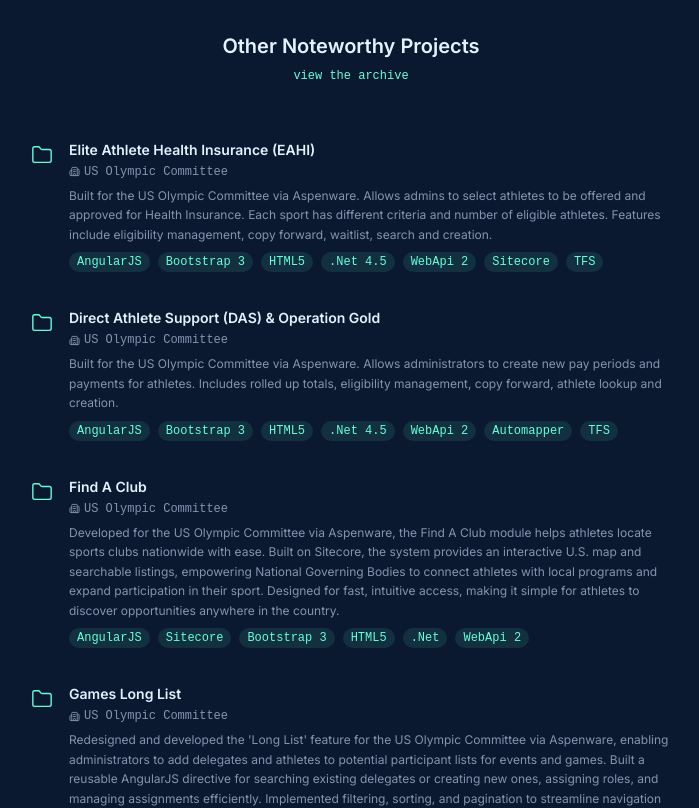
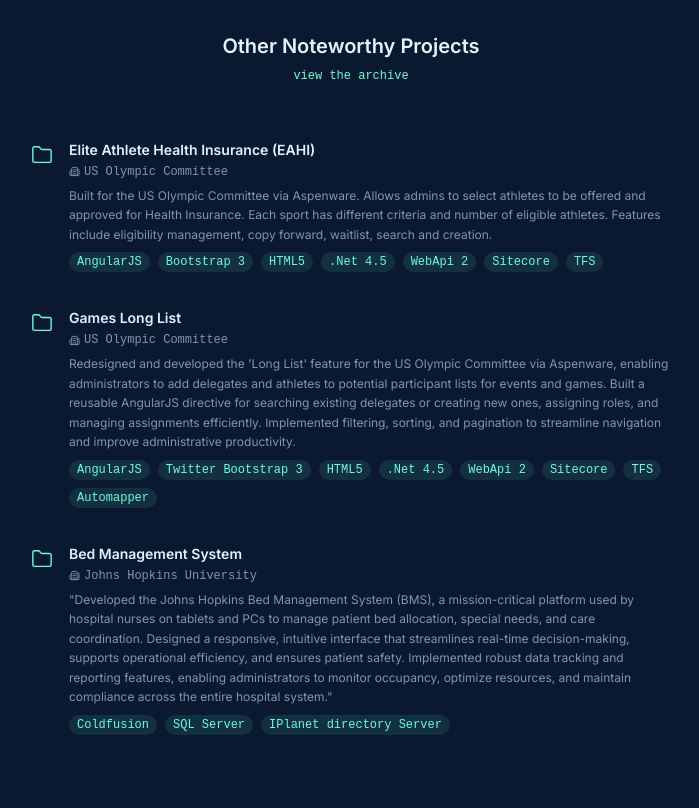
Before and after one commit to lendog75/resume, a Next.js app: page / in a window 1280 px wide. Shown: the part 3740-4548 px from the top of the page, without its empty margins (561-1260 px from the left). Built offline with nearby package versions, Linux system fonts and the light colour scheme.

Commit message:
Replace featured boolean with status field, add archive toggle

```diff
--- a/data/data.json
+++ b/data/data.json
@@ -59,7 +59,7 @@
       "year": "2026",
       "image": "/images/projects/project1.jpg",
       "tags": ["React", "Typescript","Material UI", "AI-assisted Development", "UX", "E-Commerce"],
-      "featured": true,
+      "status": "Featured Project",
       "links": {
         "github": null,
         "live": "https://solterra-workshop.web.app/"
@@ -73,7 +73,7 @@
       "description": "Rebuilt the BIQ Admin Tool as Aegis UI with React and Material UI, creating a modern, intuitive interface that mirrored the previous version while running on a new server architecture. Leveraged AI-assisted development to exponentially accelerate UI creation while maintaining coding standards and a consistent style. Simplified workflows and the ownership model to help new users onboard faster, while preserving core blockchain management features including chain configuration, consent management, and node visualization.",
       "image": "/images/projects/project1.jpg",
       "tags": ["React", "Material UI", "AI-assisted Development", "Blockchain", "UX", "Admin Tool"],
-      "featured": true,
+      "status": "Featured Project",
       "links": {
         "github": null,
         "live": null
@@ -87,7 +87,7 @@
       "description": "Directed development of Maryville University's LifeTrek platform, a next-generation student-centered data ecosystem for nursing programs. Built scalable knowledge graphs to unify administrative and student data, ensuring consistency, lineage tracking, and auditable data history. Designed personalized learner pathways that empower students to manage their skills, achievements, and learning journeys, leveraging generative AI for immersive, interactive experiences. Delivered automation for data governance, transformation, and cleansing, while enabling faculty expertise to scale, fostering dynamic student communities and self-service capabilities across the university.",
       "image": "/images/projects/project1.jpg",
       "tags": ["React", "Material UI", "TypeScript", "Figma", "AI", "Data Governance", "Knowledge Graphs"],
-      "featured": true,
+      "status": "Featured Project",
       "links": {
         "github": null,
         "live": null
@@ -101,7 +101,7 @@
       "description": "Architected and developed a React and Material UI admin platform for BurstIQ’s blockchain ecosystem, enabling administrators to precisely configure, monitor, and explore complex blockchain graphs. Designed a robust dictionary editor for defining chains with nested attribute trees, indexes, and metadata, alongside comprehensive tools for managing consent contracts, CC receipts, jobs, user groups, and platform settings. Implemented an interactive graph visualization module using a graph API and Tiny Query Language (TQL), providing real-time insights into blockchain relationships and accelerating data-driven decision-making.",
       "image": "/images/projects/project1.jpg",
       "tags": ["React", "Material UI", "TypeScript", "Figma"],
-      "featured": true,
+      "status": "Featured Project",
       "links": {
         "github": null,
         "live": null
@@ -115,7 +115,7 @@
       "description": "Led a team of 5 engineers and coordinated across 3 functional teams to deliver Transamerica’s Advisor Experience portal, the company’s flagship investment advisor platform. Developed the full-stack solution including a Node.js edge API, NestJS, Express, enterprise JWT authentication, Docker-based Jenkins CI/CD pipeline, and AWS deployment. Created an Amazon-style facet filtering across client accounts, enabling advisors to instantly search and navigate large datasets with precision, while ensuring a fast, reliable, and polished user experience.",
       "image": "/images/projects/project1.jpg",
       "tags": ["Angular", "Node.js", "NestJS", "Express", "AWS", "Docker", "NGRX", "CI/CD", "JWT"],
-      "featured": true,
+      "status": "Featured Project",
       "links": {
         "github": null,
         "live": null
@@ -129,7 +129,7 @@
       "description": "Built for the US Olympic Committee via Aspenware. Allows admins to select athletes to be offered and approved for Health Insurance. Each sport has different criteria and number of eligible athletes. Features include eligibility management, copy forward, waitlist, search and creation.",
       "image": "/images/projects/project1.jpg",
       "tags": ["AngularJS", "Bootstrap 3", "HTML5", ".Net 4.5", "WebApi 2", "Sitecore", "TFS"],
-      "featured": false,
+      "status": "Active",
       "links": {
         "github": null,
         "live": null
@@ -143,7 +143,7 @@
       "description": "Developed for the US Olympic Committee through Aspenware, architecting a dynamic Games Registration and athlete profile system. Enabled administrators to tailor registration questions by event, providing precise control over athlete data collection. Built in Angular with modular groups and service-driven configuration, featuring a standalone user profile independent of any event for maximum flexibility and reusability",
       "image": "/images/projects/project1.jpg",
       "tags": ["AngularJS", "Bootstrap 3", "HTML5", ".Net 4.5", "WebApi 2", "Sitecore", "TFS"],
-      "featured": true,
+      "status": "Featured Project",
       "links": {
         "github": null,
         "live": null
@@ -157,7 +157,7 @@
       "description": "Built for the US Olympic Committee via Aspenware. Allows administrators to create new pay periods and payments for athletes. Includes rolled up totals, eligibility management, copy forward, athlete lookup and creation.",
       "image": "/images/projects/project1.jpg",
       "tags": ["AngularJS", "Bootstrap 3", "HTML5", ".Net 4.5", "WebApi 2", "Automapper", "TFS"],
-      "featured": false,
+      "status": "Archived",
       "links": {
         "github": null,
         "live": null
@@ -171,7 +171,7 @@
       "description": "Developed for the US Olympic Committee via Aspenware, the Find A Club module helps athletes locate sports clubs nationwide with ease. Built on Sitecore, the system provides an interactive U.S. map and searchable listings, empowering National Governing Bodies to connect athletes with local programs and expand participation in their sport. Designed for fast, intuitive access, making it simple for athletes to discover opportunities anywhere in the country.",
       "image": "/images/projects/project1.jpg",
       "tags": ["AngularJS", "Sitecore", "Bootstrap 3", "HTML5", ".Net", "WebApi 2"],
-      "featured": false,
+      "status": "Archived",
       "links": {
         "github": null,
         "live": null
@@ -184,7 +184,7 @@
       "description": "Redesigned and developed the 'Long List' feature for the US Olympic Committee via Aspenware, enabling administrators to add delegates and athletes to potential participant lists for events and games. Built a reusable AngularJS directive for searching existing delegates or creating new ones, assigning roles, and managing assignments efficiently. Implemented filtering, sorting, and pagination to streamline navigation and improve administrative productivity.",
       "image": "/images/projects/project1.jpg",
       "tags": ["AngularJS", "Twitter Bootstrap 3", "HTML5", ".Net 4.5", "WebApi 2", "Sitecore", "TFS", "Automapper"],
-      "featured": false,
+      "status": "Active",
       "links": {
         "github": null,
         "live": null
@@ -198,7 +198,7 @@
       "description": "\"Developed the Johns Hopkins Bed Management System (BMS), a mission-critical platform used by hospital nurses on tablets and PCs to manage patient bed allocation, special needs, and care coordination. Designed a responsive, intuitive interface that streamlines real-time decision-making, supports operational efficiency, and ensures patient safety. Implemented robust data tracking and reporting features, enabling administrators to monitor occupancy, optimize resources, and maintain compliance across the entire hospital system.\"",
       "image": "/images/projects/project1.jpg",
       "tags": ["Coldfusion", "SQL Server", "IPlanet directory Server"],
-      "featured": false,
+      "status": "Active",
       "links": {
         "github": null,
         "live": null
--- a/src/components/sections/Projects.tsx
+++ b/src/components/sections/Projects.tsx
@@ -1,13 +1,36 @@
 "use client";
 
+import { useState, useEffect, useRef } from "react";
 import { SectionHeading } from "@/components/ui/SectionHeading";
 import { ProjectCard } from "@/components/ui/ProjectCard";
 import { useData } from "@/components/providers/DataProvider";
 
 export function Projects() {
   const { projects } = useData();
-  const featured = projects.filter((p) => p.featured);
-  const other = projects.filter((p) => !p.featured);
+  const [showArchived, setShowArchived] = useState(false);
+  const otherRef = useRef<HTMLDivElement>(null);
+
+  useEffect(() => {
+    if (!showArchived || !otherRef.current) return;
+    const observer = new IntersectionObserver(
+      (entries) => {
+        entries.forEach((entry) => {
+          if (entry.isIntersecting) {
+            entry.target.classList.add("in-view");
+            observer.unobserve(entry.target);
+          }
+        });
+      },
+      { threshold: 0.15 }
+    );
+    otherRef.current.querySelectorAll(".animate-on-view:not(.in-view)").forEach((el) => observer.observe(el));
+    return () => observer.disconnect();
+  }, [showArchived]);
+
+  const featured = projects.filter((p) => p.status === "Featured Project");
+  const active = projects.filter((p) => p.status === "Active");
+  const archived = projects.filter((p) => p.status === "Archived");
+  const other = showArchived ? [...active, ...archived] : active;
 
   return (
     <section id="projects" className="py-12">
@@ -21,15 +44,20 @@
       </div>
 
       {/* Other projects grid */}
-      {other.length > 0 && (
+      {(active.length > 0 || archived.length > 0) && (
         <>
           <h3 className="text-center text-[var(--color-text-heading)] font-semibold text-xl mb-2">
             Other Noteworthy Projects
           </h3>
-          <p className="text-center font-mono text-xs text-[var(--color-accent)] mb-10">
-            view the archive
-          </p>
-          <div className="flex flex-col gap-1">
+          <div className="text-center font-mono text-xs text-[var(--color-accent)] mb-10">
+            <button
+              onClick={() => setShowArchived((v) => !v)}
+              className="hover:underline cursor-pointer bg-transparent border-none p-0"
+            >
+              {showArchived ? "hide the archive" : "view the archive"}
+            </button>
+          </div>
+          <div ref={otherRef} className="flex flex-col gap-1">
             {other.map((project) => (
               <ProjectCard key={project.id} project={project} />
             ))}
--- a/src/lib/types.ts
+++ b/src/lib/types.ts
@@ -64,7 +64,7 @@
   description: string;
   image: string;
   tags: string[];
-  featured: boolean;
+  status: "Featured Project" | "Archived" | "Active";
   links: ProjectLinks;
 }
 
```
